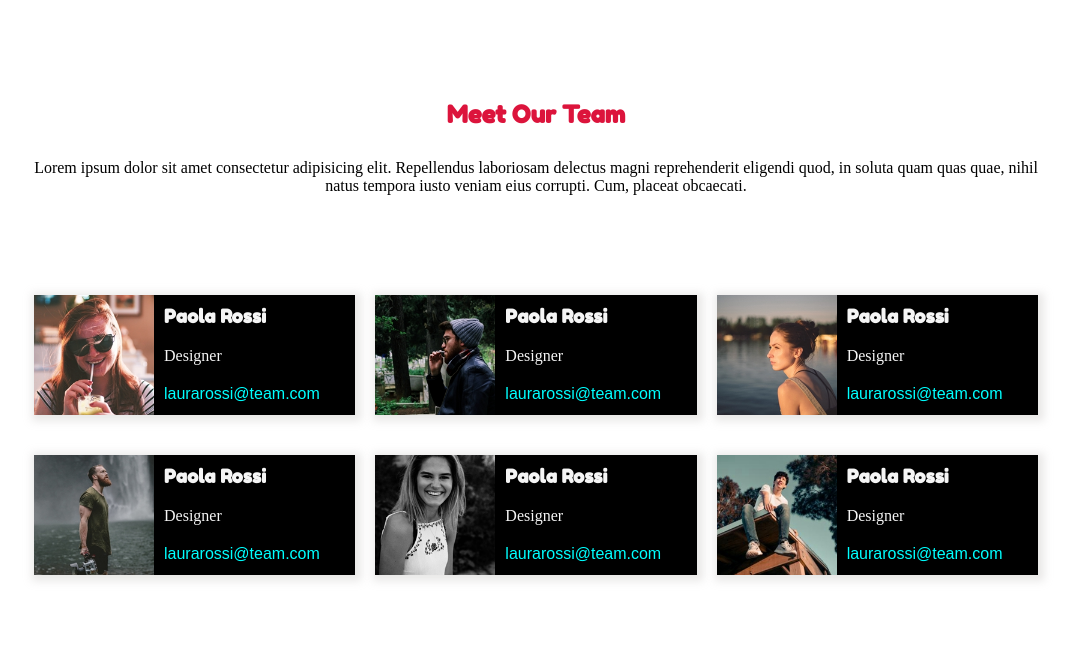
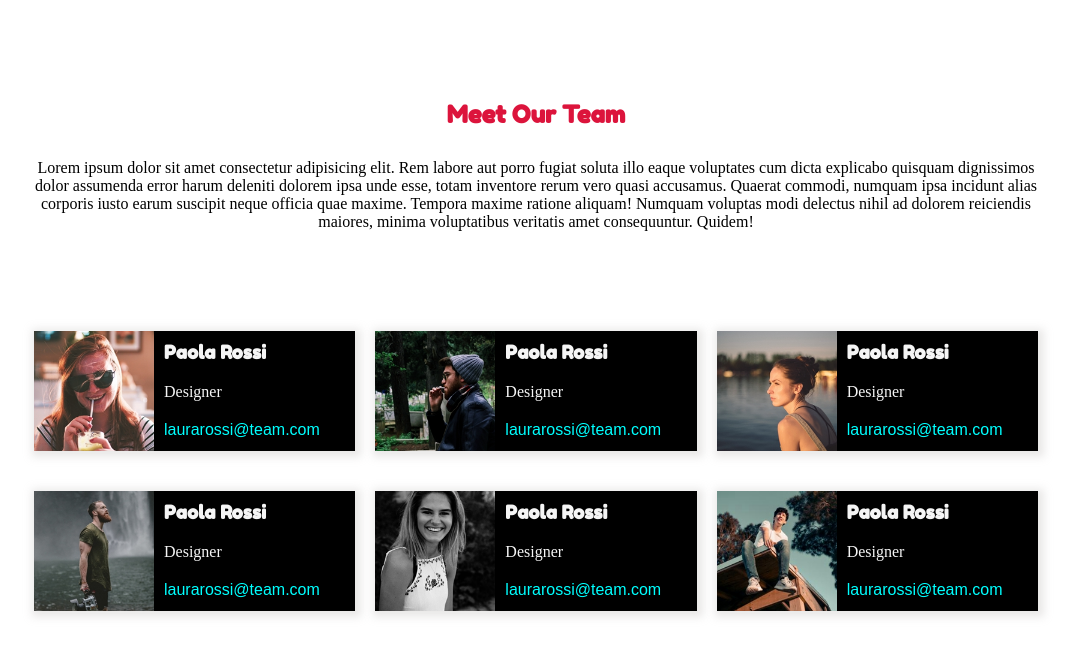
Before and after one commit to LupoArticoblu/html-css-float-cards, a plain HTML site: page index.html in a window 1280 px wide. Shown: the whole page, without its empty margins (104-1179 px from the left). Drawn offline with Linux system fonts and the light colour scheme.

Commit message:
prolungamento paragrafo

```diff
--- a/index.html
+++ b/index.html
@@ -20,7 +20,7 @@
 
     <h1>Meet Our Team</h1>
 
-    <p>Lorem ipsum dolor sit amet consectetur adipisicing elit. Repellendus laboriosam delectus magni reprehenderit eligendi quod, in soluta quam quas quae, nihil natus tempora iusto veniam eius corrupti. Cum, placeat obcaecati.</p>
+    <p>Lorem ipsum dolor sit amet consectetur adipisicing elit. Rem labore aut porro fugiat soluta illo eaque voluptates cum dicta explicabo quisquam dignissimos dolor assumenda error harum deleniti dolorem ipsa unde esse, totam inventore rerum vero quasi accusamus. Quaerat commodi, numquam ipsa incidunt alias corporis iusto earum suscipit neque officia quae maxime. Tempora maxime ratione aliquam! Numquam voluptas modi delectus nihil ad dolorem reiciendis maiores, minima voluptatibus veritatis amet consequuntur. Quidem!</p>
 
   </section>
 
```
